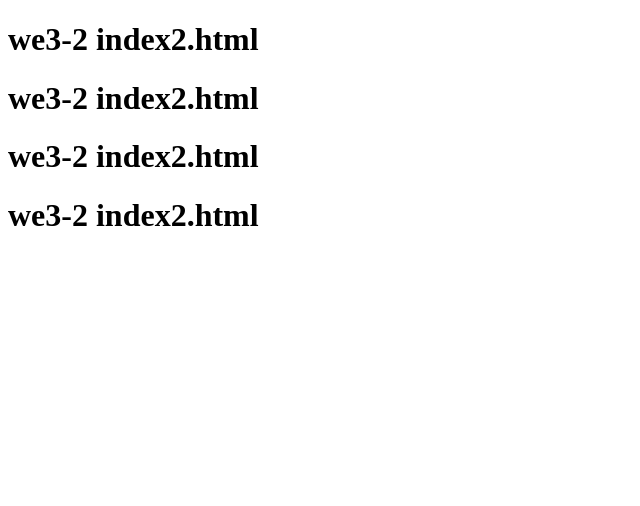
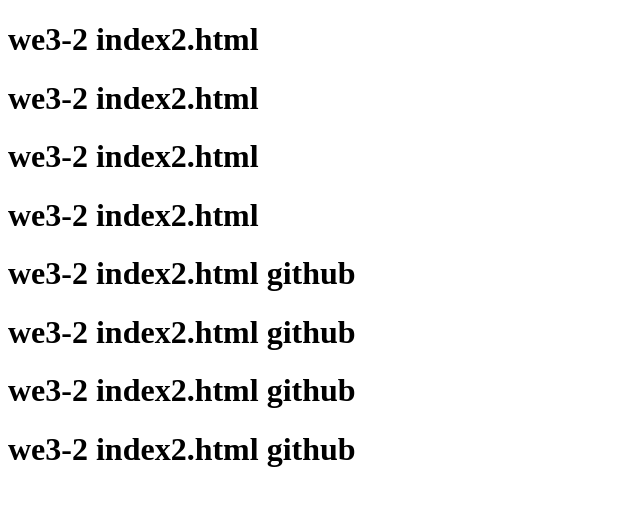
Before and after one commit to badrmerchant/web3-6, a plain HTML site: page index2.html in a window 1280 px wide. Shown: the whole page, without its empty margins (0-640 px from the left). Drawn offline with Linux system fonts and the light colour scheme.

Commit message:
Update index2.html
check for pull

```diff
--- a/index2.html
+++ b/index2.html
@@ -11,6 +11,10 @@
     <h1>we3-2 index2.html</h1>
     <h1>we3-2 index2.html</h1>
     <h1>we3-2 index2.html</h1>
+     <h1>we3-2 index2.html github</h1>
+    <h1>we3-2 index2.html  github </h1>
+    <h1>we3-2 index2.html   github</h1>
+    <h1>we3-2 index2.html        github</h1>
 </body>
 
 
```
